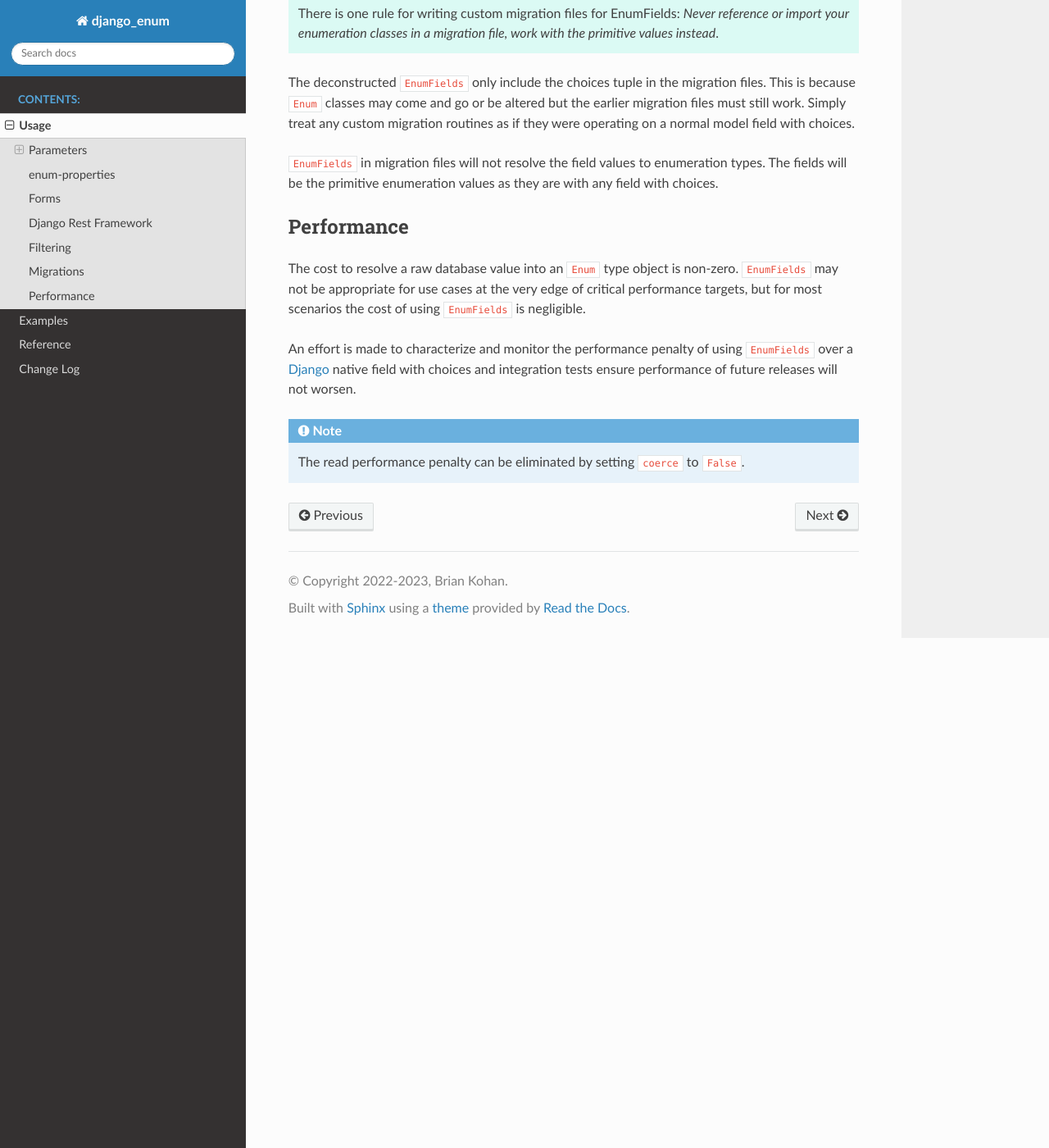
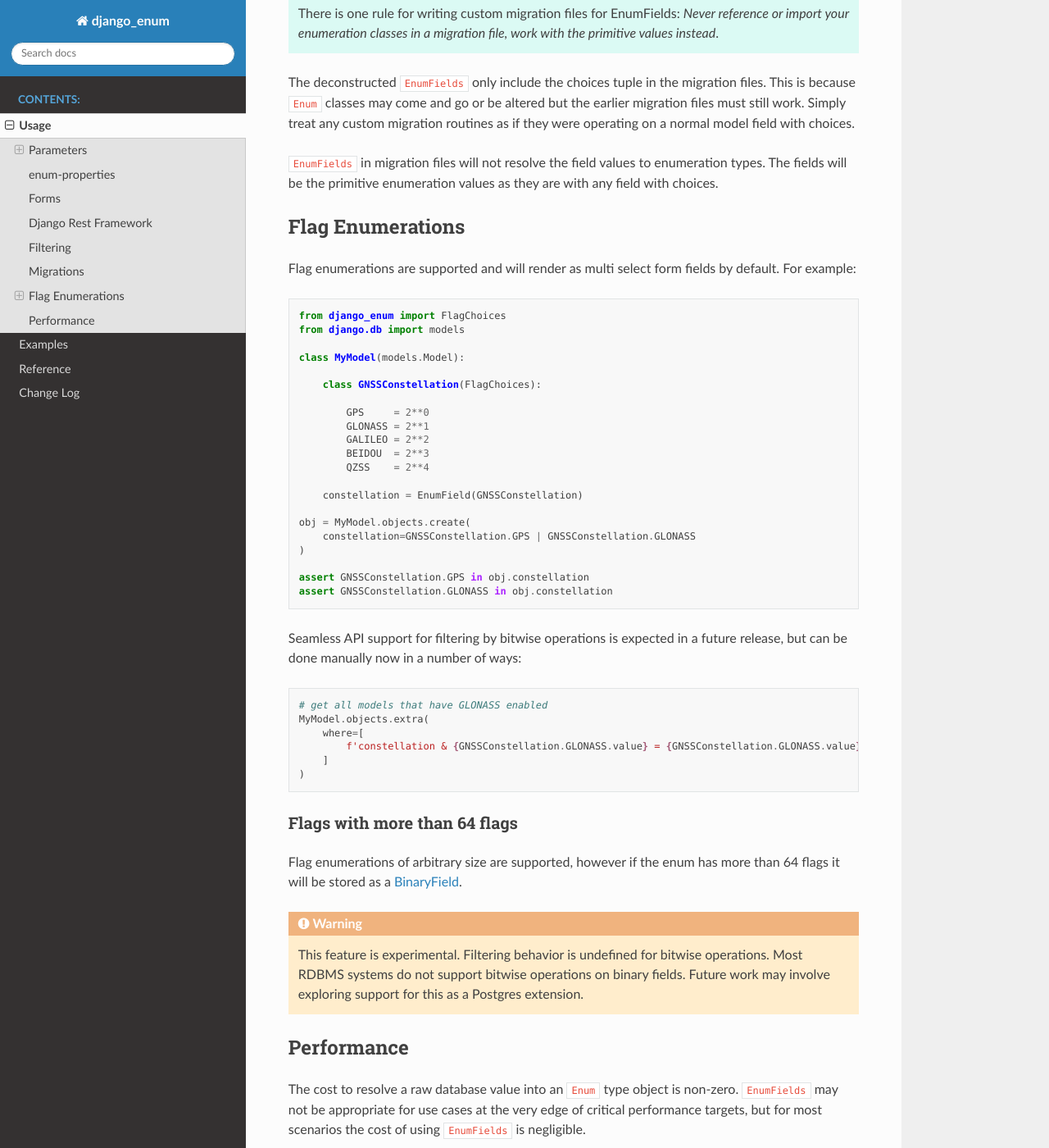
Before and after one commit to bckohan/django-enum, a Sphinx documentation site: the page built from doc/source/usage.rst, in a window 1280 px wide and 1400 px high, scrolled down 6563 px. Shown: the whole window at 82% size. Built offline with Sphinx 7.4.7 and the Read the Docs theme 2.0.0, drawn with Linux system fonts in a browser that asks for light colours.

Commit message:
more flag work

```diff
--- a/doc/source/usage.rst
+++ b/doc/source/usage.rst
@@ -393,6 +393,65 @@ with choices.
 enumeration types. The fields will be the primitive enumeration values as they
 are with any field with choices.
 
+Flag Enumerations
+#################
+
+Flag enumerations are supported and will render as multi select form fields
+by default. For example:
+
+
+.. code-block::
+
+    from django_enum import FlagChoices
+    from django.db import models
+
+    class MyModel(models.Model):
+
+        class GNSSConstellation(FlagChoices):
+
+            GPS     = 2**0
+            GLONASS = 2**1
+            GALILEO = 2**2
+            BEIDOU  = 2**3
+            QZSS    = 2**4
+
+        constellation = EnumField(GNSSConstellation)
+
+    obj = MyModel.objects.create(
+        constellation=GNSSConstellation.GPS | GNSSConstellation.GLONASS
+    )
+
+    assert GNSSConstellation.GPS in obj.constellation
+    assert GNSSConstellation.GLONASS in obj.constellation
+
+
+Seamless API support for filtering by bitwise operations is expected in a
+future release, but can be done manually now in a number of ways:
+
+.. code-block::
+
+    # get all models that have GLONASS enabled
+    MyModel.objects.extra(
+        where=[
+            f'constellation & {GNSSConstellation.GLONASS.value} = {GNSSConstellation.GLONASS.value}'
+        ]
+    )
+
+
+Flags with more than 64 flags
+-----------------------------
+
+Flag enumerations of arbitrary size are supported, however if the enum has more
+than 64 flags it will be stored as a `BinaryField <https://docs.djangoproject.com/en/stable/ref/models/fields/#binaryfield>`_.
+
+.. warning::
+
+    This feature is experimental. Filtering behavior is undefined for
+    bitwise operations. Most RDBMS systems do not support bitwise operations on
+    binary fields. Future work may involve exploring support for this as a
+    Postgres extension.
+
+
 Performance
 ###########
 
```
Also changed, not shown: 4 other files.
